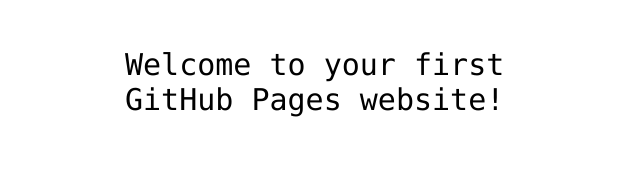
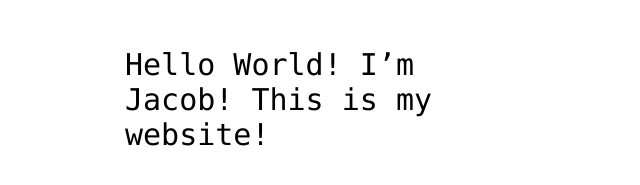
Before and after one commit to jacobbasinger14/jacobbasinger14.github.io, a plain HTML site: page index.html in a window 1280 px wide. Shown: the part 341-526 px from the top of the page, without its empty margins (315-955 px from the left). Drawn offline with Linux system fonts and the light colour scheme.

Commit message:
Update index.html

```diff
--- a/index.html
+++ b/index.html
@@ -12,7 +12,7 @@
 <img src="https://octodex.github.com/images/daftpunktocat-thomas.gif" id="octocat" alt="octocat-gif" />
 
 <!-- Change this code here by copy and pasting your template on line 15 -->
-<p>Welcome to your first GitHub Pages website!</p>
+<p>Hello World! I’m Jacob! This is my website!</p>
 
 </body>
 </html>
```
